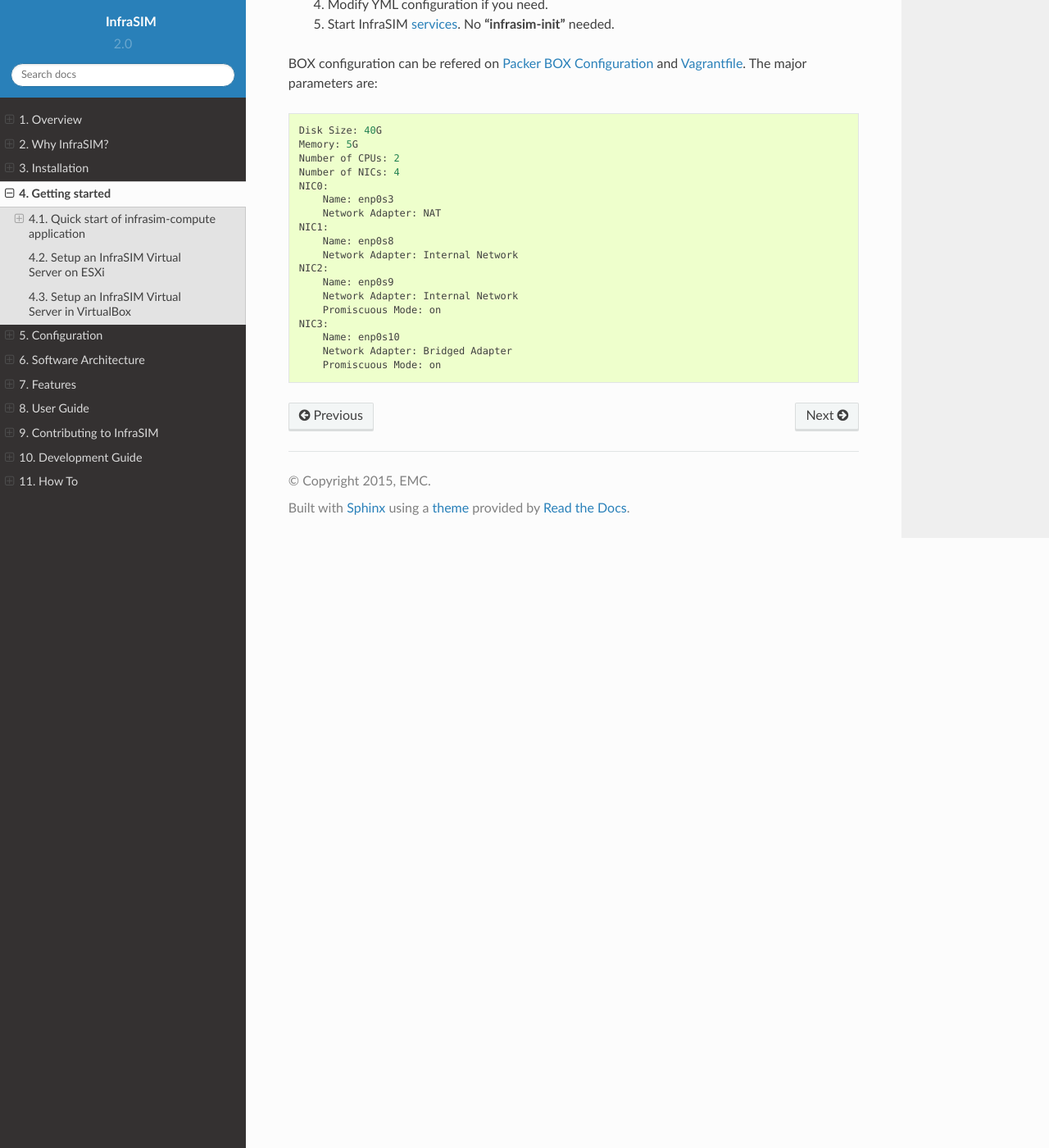
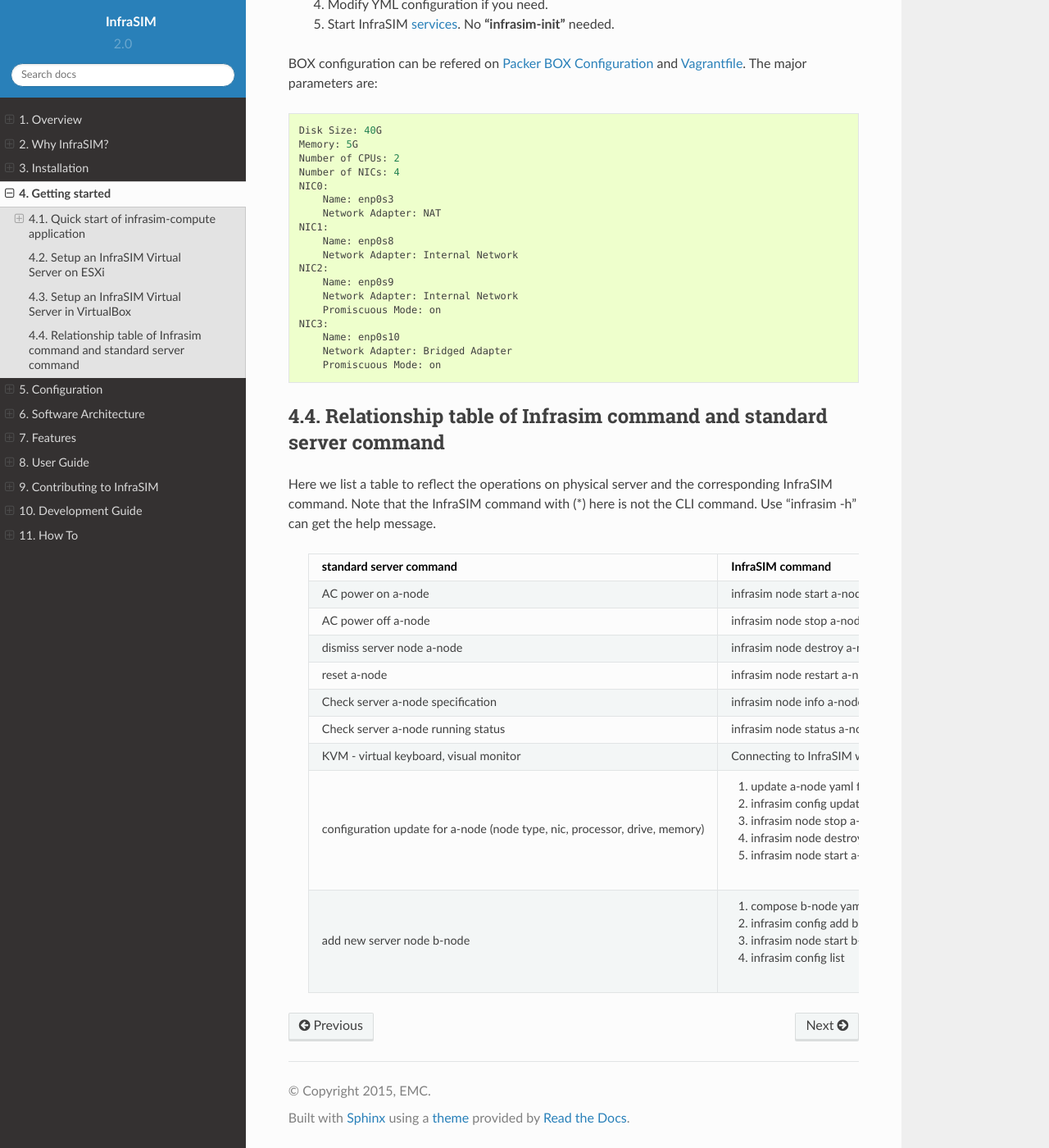
Before and after one commit to InfraSIM/docs, a Sphinx documentation site: the page built from docs/get_start.rst, in a window 1280 px wide and 1400 px high, scrolled down 4368 px. Shown: the whole window at 82% size. Built offline with Sphinx 7.4.7 and the Read the Docs theme 2.0.0, drawn with Linux system fonts in a browser that asks for light colours.

Commit message:
develop/add-cmd-table
add the relationship table of infrasim cmd and standard server cmd in "Getting started" page

```diff
--- a/docs/get_start.rst
+++ b/docs/get_start.rst
@@ -168,3 +168,39 @@
         Name: enp0s10
         Network Adapter: Bridged Adapter
         Promiscuous Mode: on
+
+Relationship table of Infrasim command and standard server command
+--------------------------------------------------------------------
+
+Here we list a table to reflect the operations on physical server and the corresponding InfraSIM command. Note that the InfraSIM command with (*) here is not the CLI command. Use "infrasim -h" can get the help message.
+
+    +----------------------------------------------+-----------------------------------------------------------------------------------+
+    |standard server command                       |InfraSIM command                                                                   |
+    +==============================================+===================================================================================+
+    |AC power on a-node                            |infrasim node start a-node                                                         |
+    +----------------------------------------------+-----------------------------------------------------------------------------------+
+    |AC power off a-node                           |infrasim node stop a-node                                                          |
+    +----------------------------------------------+-----------------------------------------------------------------------------------+
+    |dismiss server node a-node                    |infrasim node destroy a-node                                                       |
+    +----------------------------------------------+-----------------------------------------------------------------------------------+
+    |reset a-node                                  |infrasim node restart a-node                                                       |
+    +----------------------------------------------+-----------------------------------------------------------------------------------+
+    |Check server a-node specification             |infrasim node info a-node                                                          |
+    +----------------------------------------------+-----------------------------------------------------------------------------------+
+    |Check server a-node running status            |infrasim node status a-node                                                        |
+    |                                              |(If you see "a-node-bmc is running", it indicates AC is on, bmc is alive.          |
+    |                                              |If you see "a-node-node is running", it indicates the compute node is powered on)  |
+    +----------------------------------------------+-----------------------------------------------------------------------------------+
+    |KVM - virtual keyboard, visual monitor        |Connecting to InfraSIM with VNC client(*)                                          |
+    +----------------------------------------------+-----------------------------------------------------------------------------------+
+    |configuration update for a-node               |1. update a-node yaml file(*)                                                      |
+    |(node type, nic, processor, drive, memory)    |2. infrasim config update a-node [a-node yaml file path]                           |
+    |                                              |3. infrasim node stop a-node                                                       |
+    |                                              |4. infrasim node destroy a-node                                                    |
+    |                                              |5. infrasim node start a-node                                                      |
+    +----------------------------------------------+-----------------------------------------------------------------------------------+
+    |add new server node b-node                    |1. compose b-node yaml file(*)                                                     |
+    |                                              |2. infrasim config add b-node [b-node yaml file path]                              |
+    |                                              |3. infrasim node start b-node                                                      |
+    |                                              |4. infrasim config list                                                            |
+    +----------------------------------------------+-----------------------------------------------------------------------------------+
```
